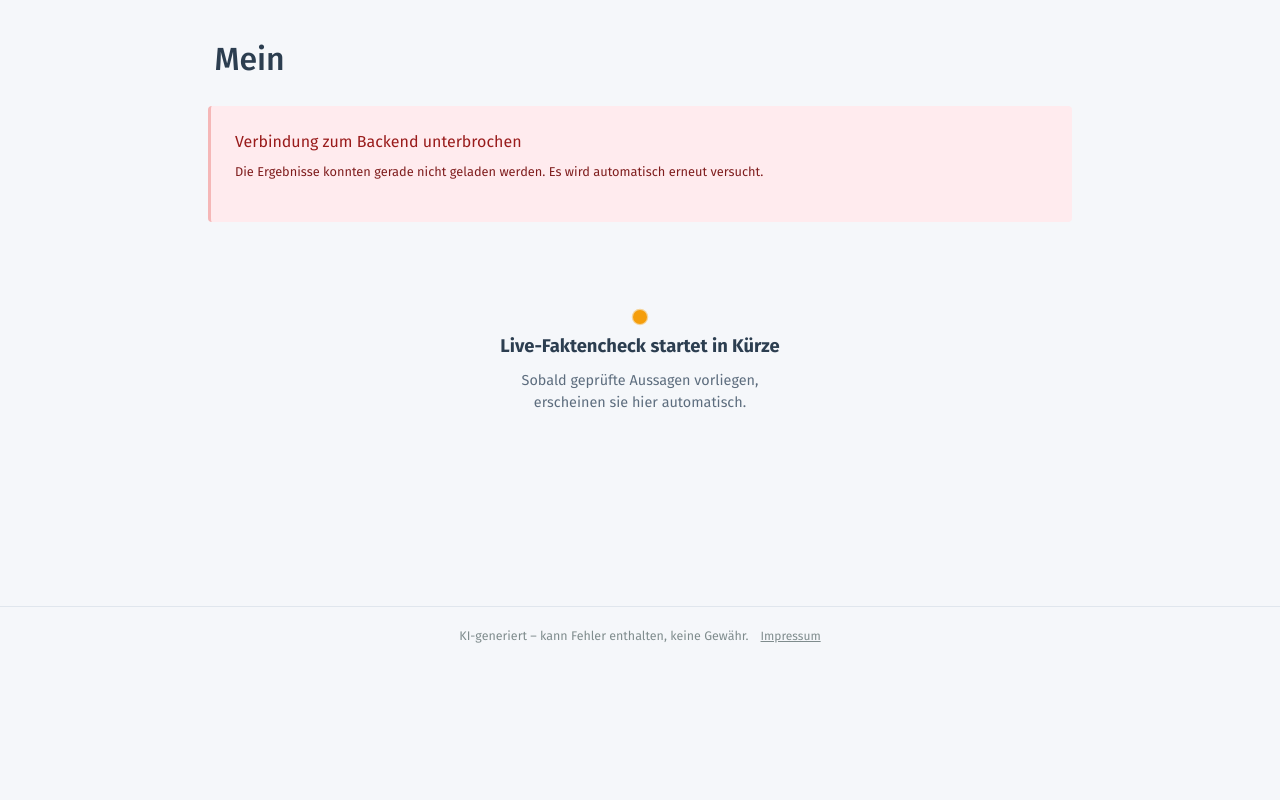
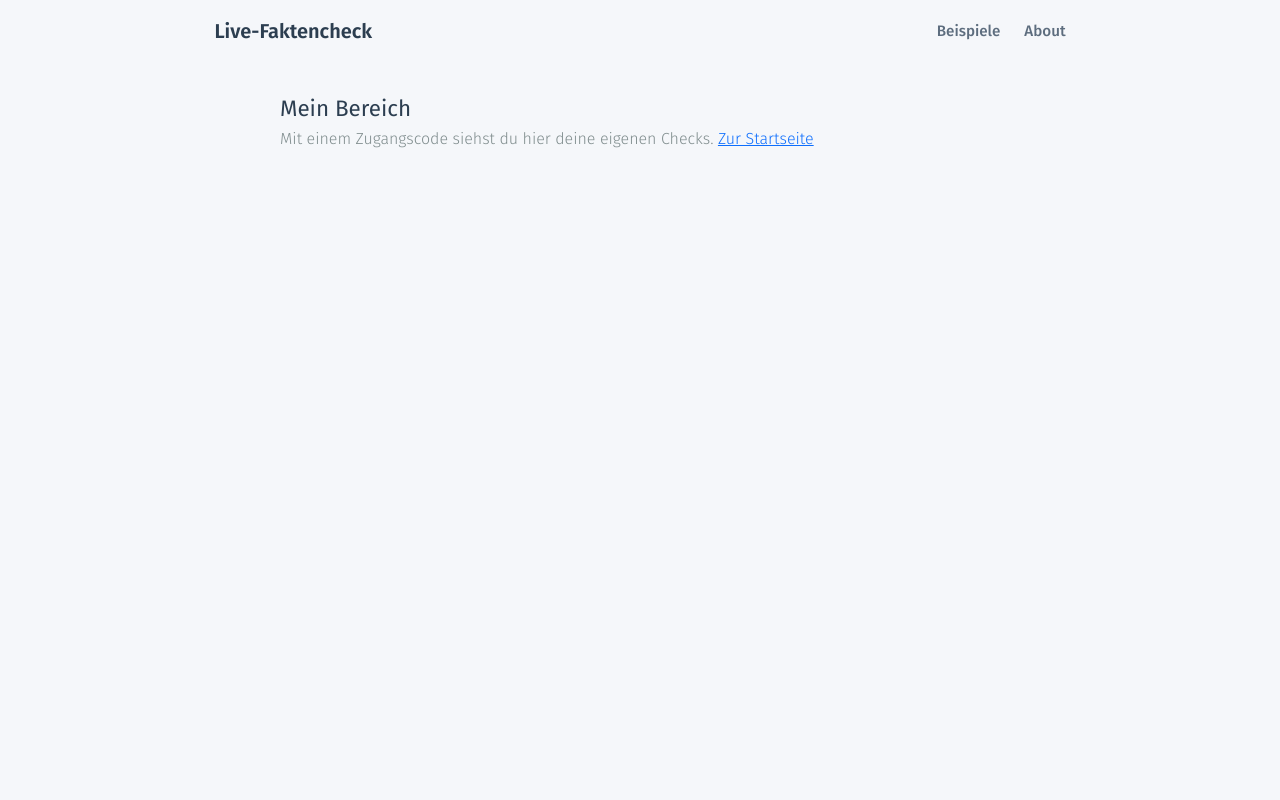
Before and after one commit to mertensu/live_faktencheck, a React (Vite) app in the folder frontend/: page /mein-bereich in a window 1280 px wide. Shown: the top 800 px of the page. Built offline with nearby package versions, Linux system fonts and the light colour scheme; no server answers.

Commit message:
Mein Bereich: own page for the sidebar, no sidebar on the landing page

```diff
--- a/frontend/src/App.css
+++ b/frontend/src/App.css
@@ -2096,6 +2096,13 @@
 .app--sb .nav-container { gap: 1rem; }
 .header-rec-start, .header-rec-stop { white-space: nowrap; }
 
+/* "Mein Bereich": the open-list button is only needed where the list is a drawer. */
+.my-area { padding-top: 6rem; }
+.my-area-open { width: auto; }
+@media (min-width: 1000px) {
+  .my-area-open { display: none; }
+}
+
 @media (min-width: 1000px) {
   .app--sb { padding-left: var(--sb-w); }
   .app--sb .main-navigation { left: var(--sb-w); }
--- a/frontend/src/App.jsx
+++ b/frontend/src/App.jsx
@@ -6,6 +6,7 @@ import { getAccessCode } from './services/api'
 import { Navigation } from './components/Navigation'
 import { Footer } from './components/Footer'
 import { HomePage } from './pages/HomePage'
+import { MyAreaPage } from './pages/MyAreaPage'
 import { AboutPage } from './pages/AboutPage'
 import { TrustedDomainsPage } from './pages/TrustedDomainsPage'
 import { FactCheckPage } from './pages/FactCheckPage'
@@ -35,10 +36,10 @@ function EpisodeRoute() {
 }
 
 // Static top-level routes; anything else is an episode/session page.
-const STATIC_ROUTES = new Set(['/', '/about', '/trusted-domains', '/new', '/beispiele', '/meine-checks'])
+const STATIC_ROUTES = new Set(['/', '/about', '/trusted-domains', '/new', '/beispiele', '/meine-checks', '/mein-bereich'])
 
 // Operator pages that show the "Meine Checks" sidebar (besides every session page).
-const SIDEBAR_ROUTES = new Set(['/', '/new'])
+const SIDEBAR_ROUTES = new Set(['/mein-bereich', '/new'])
 
 function AppInner() {
   const { pathname } = useLocation()
@@ -70,8 +71,9 @@ function AppShell({ viewerMinimal }) {
         <Route path="/trusted-domains" element={<TrustedDomainsPage />} />
         <Route path="/new" element={<NewSessionPage />} />
         <Route path="/beispiele" element={<ExamplesPage />} />
-        {/* The list lives in the sidebar now; keep old links working. */}
-        <Route path="/meine-checks" element={<Navigate to="/" replace />} />
+        <Route path="/mein-bereich" element={<MyAreaPage />} />
+        {/* The list lives in the sidebar of "Mein Bereich" now; keep old links working. */}
+        <Route path="/meine-checks" element={<Navigate to="/mein-bereich" replace />} />
         <Route path="/:episodeKey" element={<EpisodeRoute />} />
       </Routes>
       {viewerMinimal ? <Footer slim /> : <Footer />}
--- a/frontend/src/components/MyChecksSidebar.jsx
+++ b/frontend/src/components/MyChecksSidebar.jsx
@@ -162,7 +162,7 @@ export function MyChecksSidebar() {
 
   const handleDeleted = (id) => {
     setSessions((prev) => (prev || []).filter((x) => x.session_id !== id))
-    if (id === current) navigate('/')
+    if (id === current) navigate('/mein-bereich')
   }
 
   const groups = []
--- a/frontend/src/pages/HomePage.jsx
+++ b/frontend/src/pages/HomePage.jsx
@@ -67,10 +67,10 @@ export function HomePage() {
 
       <section className="action-cards action-cards--single">
         <ActionCard
-          to="/new"
+          to="/mein-bereich"
           icon="🎙"
-          title="Live-Faktencheck starten"
-          description="Eine Sendung live verfolgen und Aussagen in Echtzeit prüfen."
+          title="Mein Bereich"
+          description="Sendungen live prüfen und deine bisherigen Checks ansehen."
           beta
           unlocked={unlocked}
           onLockedClick={focusUnlock}
--- /dev/null
+++ b/frontend/src/pages/MyAreaPage.jsx
@@ -0,0 +1,35 @@
+import { Link } from 'react-router-dom'
+import { useSidebar } from '../components/MyChecksSidebar'
+import { useHasAccessCode } from '../hooks/useHasAccessCode'
+
+// "Mein Bereich": the operator's home after unlocking. The list of own checks and
+// "+ Neuer Check" live in the sidebar; this page only says where to start.
+export function MyAreaPage() {
+  const hasCode = useHasAccessCode()
+  const sb = useSidebar()
+
+  return (
+    <div className="home-page">
+      <section className="examples-section my-area">
+        <h2 className="examples-title">Mein Bereich</h2>
+        {hasCode ? (
+          <>
+            <p className="examples-intro">
+              Unter „Meine Checks“ findest du deine bisherigen Faktenchecks mit allen geprüften
+              Aussagen und Bewertungen. Mit „+ Neuer Check“ legst du eine neue Sendung an.
+              Das Transkript wird nicht gespeichert.
+            </p>
+            {/* Narrow screens: the list is a drawer, so offer a direct way to open it. */}
+            <button type="button" className="action-button primary my-area-open" onClick={() => sb.setOpen(true)}>
+              ☰ Meine Checks öffnen
+            </button>
+          </>
+        ) : (
+          <p className="examples-intro">
+            Mit einem Zugangscode siehst du hier deine eigenen Checks. <Link to="/">Zur Startseite</Link>
+          </p>
+        )}
+      </section>
+    </div>
+  )
+}
```
Also changed, not shown: 1 other file (tests, documents, lock files or other folders).
